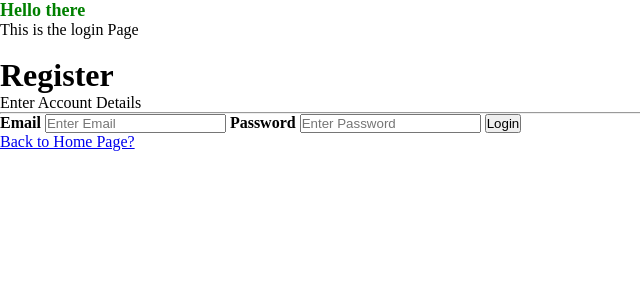
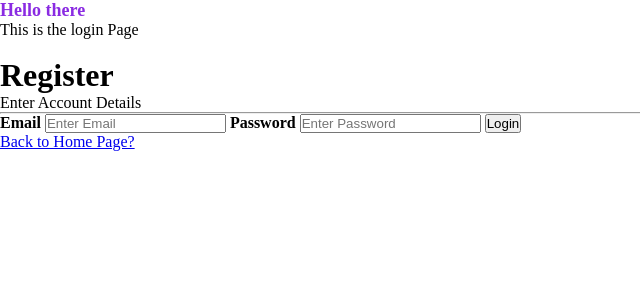
Before and after one commit to nasdi-ops/DjangoProject, a Django app: page /login in a window 1280 px wide. Shown: the top 300 px of the page, without its empty margins (0-640 px from the left). Run offline with Django 3.2, Linux system fonts and the light colour scheme.

Commit message:
fixing stupid css error

```diff
--- a/playground/static/playground/styles/base.css
+++ b/playground/static/playground/styles/base.css
@@ -5,6 +5,6 @@
 }
 .hello{
     display: flex;
-    color: green;
+    color:blueviolet;
     font-size: large;
 }
```
